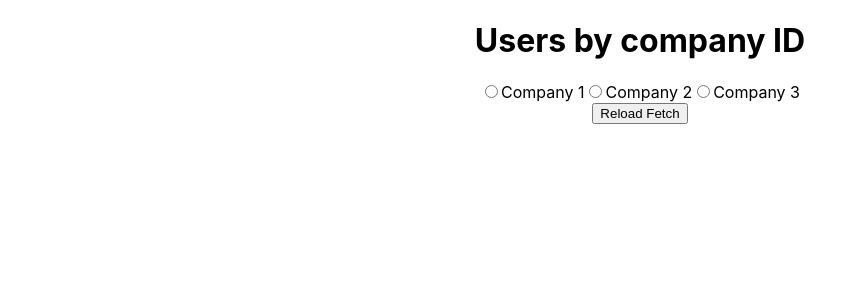
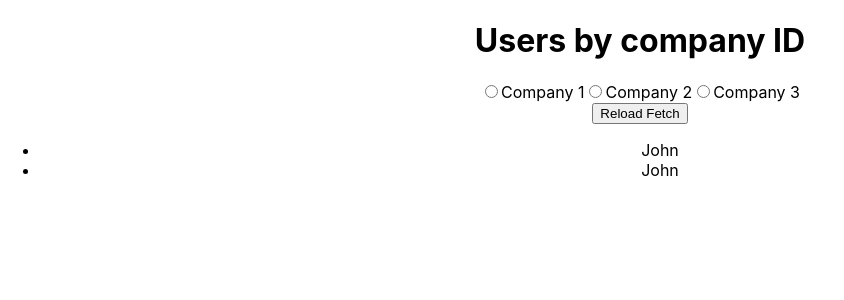
Before and after one commit to matveyprupas/template_app, a React (Create React App) app: page / in a window 1280 px wide. Shown: the top 300 px of the page, without its empty margins (0-844 px from the left). Built offline with nearby package versions, Linux system fonts and the light colour scheme.

Commit message:
feat: task2 implemented

```diff
--- a/src/UsersList.js
+++ b/src/UsersList.js
@@ -1,11 +1,14 @@
 import { useEffect, useState } from 'react';
 import useUsersByCompanyId from './hooks/useUsersByCompanyId';
+import useFilteredUsers from './hooks/useFilteredUsers';
+import filterObject from "./mock/filterObject.json";
 
 function UsersList({companyId}) {
 
   const [isReload, setIsReload] = useState(false)
 
   const usersByCompanyId = useUsersByCompanyId(companyId, isReload, setIsReload);
+  const filteredUsers = useFilteredUsers(filterObject);
 
   useEffect(()=>{
     setIsReload(false);
@@ -19,9 +22,14 @@ function UsersList({companyId}) {
   return (
     <>
       <button onClick={handleReload}>Reload Fetch</button>
-      <ul>
+      {/* <ul>
         {usersByCompanyId.map((user) => (
           <li key={user.name}>{user.name}</li>
+        ))}
+      </ul> */}
+      <ul>
+        {filteredUsers.map((user) => (
+          <li key={user.name+user.age+user.companyId}>{user.name}</li>
         ))}
       </ul>
     </>
--- /dev/null
+++ b/src/hooks/useFilteredUsers.js
@@ -0,0 +1,43 @@
+import { useEffect, useState } from "react";
+import listUsers from "../mock/users.json";
+
+const fetchData = (filterObject) => {
+  return new Promise((resolve) => {
+    const filters = Object.entries(filterObject);
+    console.log(filters, listUsers);
+
+    const filteredUsers = listUsers.filter(user => {
+      let isFilteredUser = true;
+      filters.forEach((filter, j, filtersArr) => {
+        // console.log(user, user[filter[0]], filtersArr[j])
+        if(user[filter[0]] !== filtersArr[j][1]) {
+          isFilteredUser = false;
+        }
+      })
+      return isFilteredUser;
+    })
+
+    setTimeout(() => {
+      resolve(filteredUsers);
+    }, 2000);
+  });
+}
+
+export default function useFilteredUsers(filterObject) {
+
+  console.log('useFilteredUsers: ', filterObject);
+
+  const [filteredUsers, setFilteredUsers] = useState([]);
+
+  // const users = await fetchData(filterObject);
+
+  // setFilteredUsers(users);
+  useEffect(() => {
+    fetchData(filterObject).then((users) => {
+      setFilteredUsers(users);
+    });
+
+  }, [filterObject]);
+
+  return filteredUsers;
+}
--- /dev/null
+++ b/src/mock/filterObject.json
@@ -0,0 +1,4 @@
+{
+  "age": 12,
+  "name": "John"
+}
--- a/src/mock/users.json
+++ b/src/mock/users.json
@@ -1,30 +1,57 @@
 [
   {
     "name": "Matvey",
-    "companyId": 1
+    "companyId": 1,
+    "age": 19
   },
   {
     "name": "John",
-    "companyId": 2
+    "companyId": 2,
+    "age": 122
   },
   {
     "name": "Nastia",
-    "companyId": 2
+    "companyId": 2,
+    "age": 1
   },
   {
     "name": "Armen",
-    "companyId": 2
+    "companyId": 2,
+    "age": 1292
   },
   {
     "name": "Lucas",
-    "companyId": 1
+    "companyId": 1,
+    "age": 66
   },
   {
     "name": "Anna",
-    "companyId": 2
+    "companyId": 2,
+    "age": 77
   },
   {
     "name": "Maria",
-    "companyId": 3
+    "companyId": 3,
+    "age": 12
+  },
+  {
+    "name": "John",
+    "companyId": 3,
+    "age": 12
+  },
+  {
+    "name": "John",
+    "companyId": 3,
+    "age": 23
+  },
+  {
+    "name": "John",
+    "companyId": 1,
+    "age": 12
+  },
+  {
+    "name": "Avgistinas",
+    "companyId": 3,
+    "age": 12
   }
 ]
```
